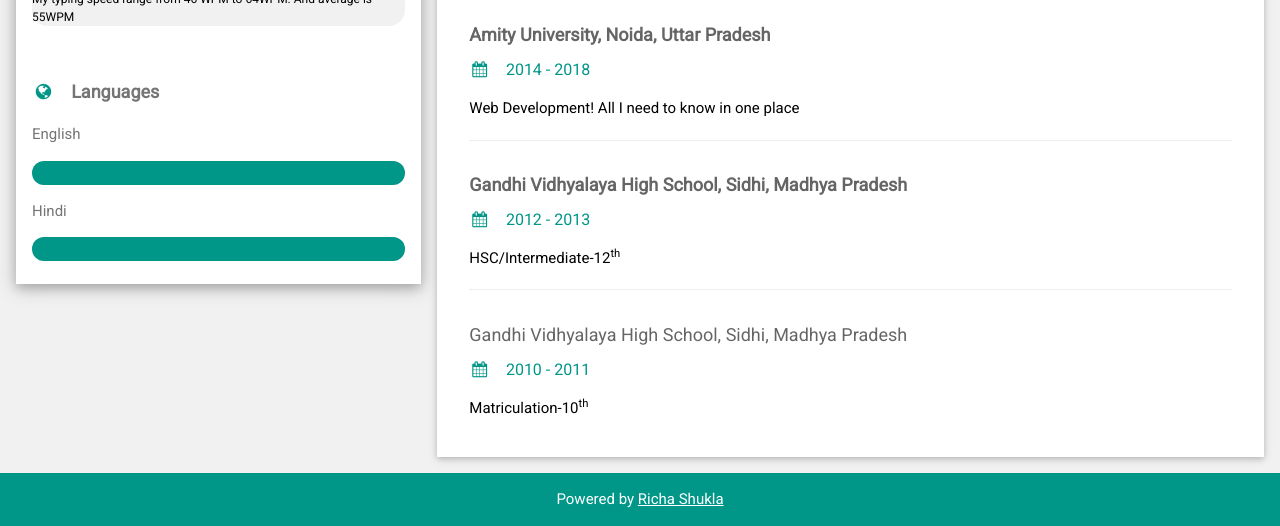
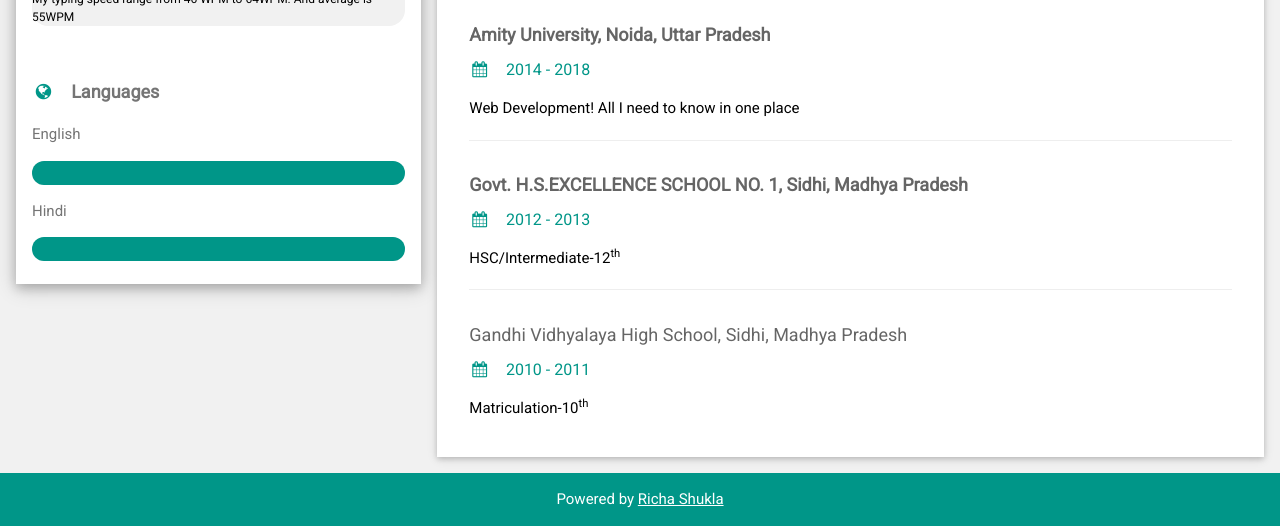
Before and after one commit to RichaShukla99/RichaShukla99.github.io, a plain HTML site: page index.html in a window 1280 px wide. Shown: the part 1632-2158 px from the top of the page. Drawn offline with nearby package versions, Linux system fonts and the light colour scheme.

Commit message:
Update index.html
uPDATING SCHOOL NAME TO EXCELLENCE

```diff
--- a/index.html
+++ b/index.html
@@ -169,7 +169,7 @@ html,body,h1,h2,h3,h4,h5,h6 {font-family: "Roboto", sans-serif}
           <hr>
         </div>
         <div class="w3-container">
-          <h5 class="w3-opacity"><b>Gandhi Vidhyalaya High School, Sidhi, Madhya Pradesh</b></h5>
+          <h5 class="w3-opacity"><b>Govt. H.S.EXCELLENCE SCHOOL NO. 1, Sidhi, Madhya Pradesh</b></h5>
           <h6 class="w3-text-teal"><i class="fa fa-calendar fa-fw w3-margin-right"></i>2012 - 2013</h6>
           <p>HSC/Intermediate-12<sup>th</sup></p>
           <hr>
```
